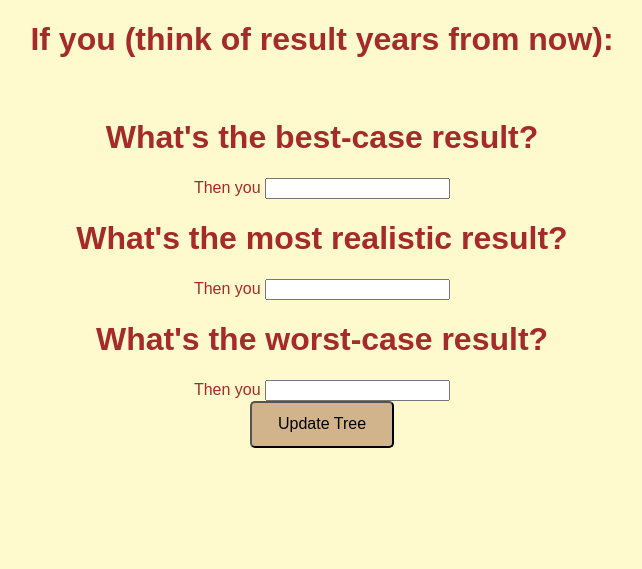
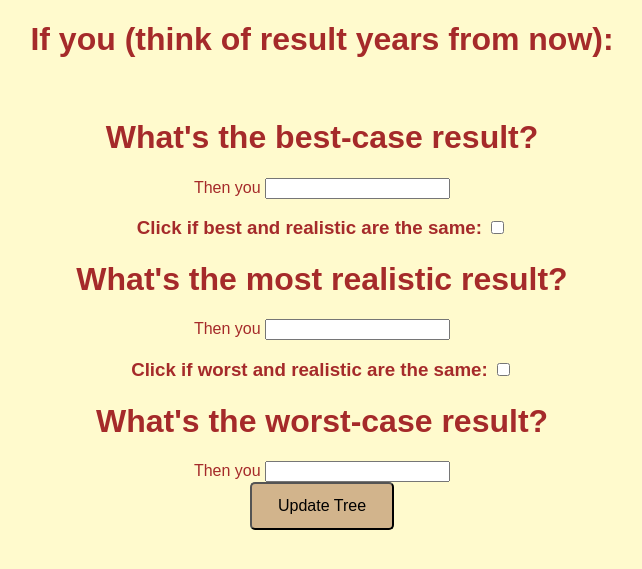
Before and after one commit to CarlGross/DecisionTreeApp, a Flask app: template templates/questions.html in a window 1280 px wide. Shown: the top 569 px of the page, without its empty margins (318-960 px from the left). Run offline with Flask 3, Linux system fonts and the light colour scheme; the template is opened without the code that fills it, so the values that code supplies are empty.

Commit message:
duplicate.js added for same inputs

```diff
--- a/app.py
+++ b/app.py
@@ -30,6 +30,8 @@ def questions():
     queue = session.get('queue', [])
     node_id = queue[0]
     currNode = Node.query.get_or_404(node_id)
+    if currNode.level == 3:
+        return redirect('/display/')
     if request.method == 'POST':
         level = currNode.level + 1
         best = Node(scenario=request.form['best_case'], level=level)
@@ -41,13 +43,13 @@ def questions():
         currNode.worst = worst
         best.parent_id = node_id
         realistic.parent_id = node_id
+        worst.parent_id = node_id
         db.session.commit()
 
         worst.parent_id = node_id
         queue += [best.id, realistic.id, worst.id]
         queue.pop(0)
         session['queue'] = queue
-
         return redirect('/questions/')
     return render_template('questions.html', currNode=currNode, level=currNode.level + 1)
 
--- /dev/null
+++ b/static/js/duplicate.js
@@ -0,0 +1,29 @@
+
+function duplicate(){
+    const best = document.getElementById('best_case');
+    const realistic = document.getElementById('realistic_case');
+    const worst = document.getElementById('worst_case');
+    const best_realistic = document.getElementById('best_realistic');
+    const worst_realistic = document.getElementById('worst_realistic');
+    if (best_realistic.checked){
+        realistic.value = best.value;
+        realistic.disabled = true;
+    }
+    else {
+        realistic.disabled = false;
+    }
+    if (worst_realistic.checked) {
+        worst.value = realistic.value;
+        worst.disabled = true;
+    }
+    else {
+        worst.disabled = false;
+    }
+}
+
+document.addEventListener('DOMContentLoaded', () => {
+document.getElementById('best_realistic').addEventListener('input', duplicate);
+document.getElementById('worst_realistic').addEventListener('input', duplicate);
+document.getElementById('best_case').addEventListener('input', duplicate);
+document.getElementById('realistic_case').addEventListener('input', duplicate);
+});
--- a/templates/questions.html
+++ b/templates/questions.html
@@ -1,5 +1,6 @@
 {% extends 'base.html' %}
 {% block head %}
+    <script src="{{url_for('static', filename='js/duplicate.js')}}"></script>
 {% endblock %}
 {% block body %}
     <h1>If you {{currNode.scenario}} {% if level == 1 %}(think of immediate result){% elif level == 2 %}(think of result months from now){% else %}(think of result years from now){% endif %}:</h1>
@@ -8,8 +9,10 @@
     <form action="/questions/" method="POST">
         <h1>What's the best-case result?</h1>
         Then you <input name="best_case" id="best_case">
+        <h3>Click if best and realistic are the same: <input type ="checkbox" name="best_realistic" id="best_realistic"></h3>
         <h1>What's the most realistic result?</h1>
         Then you <input name="realistic_case" id="realistic_case">
+        <h3>Click if worst and realistic are the same: <input type ="checkbox" name="worst_realistic" id="worst_realistic"></h3>
         <h1>What's the worst-case result?</h1>
         Then you <input name="worst_case" id="worst_case">
         <br>
```
